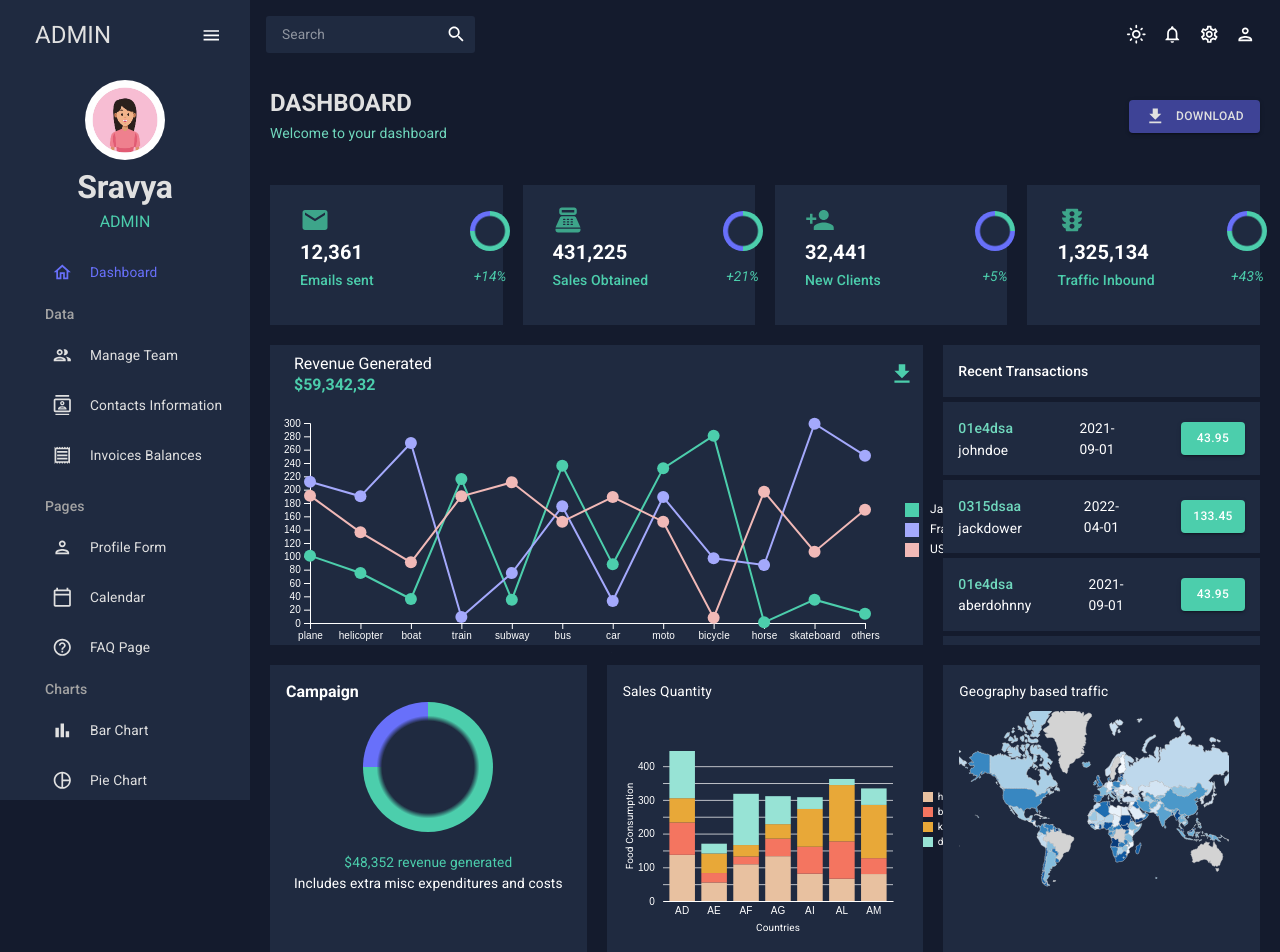
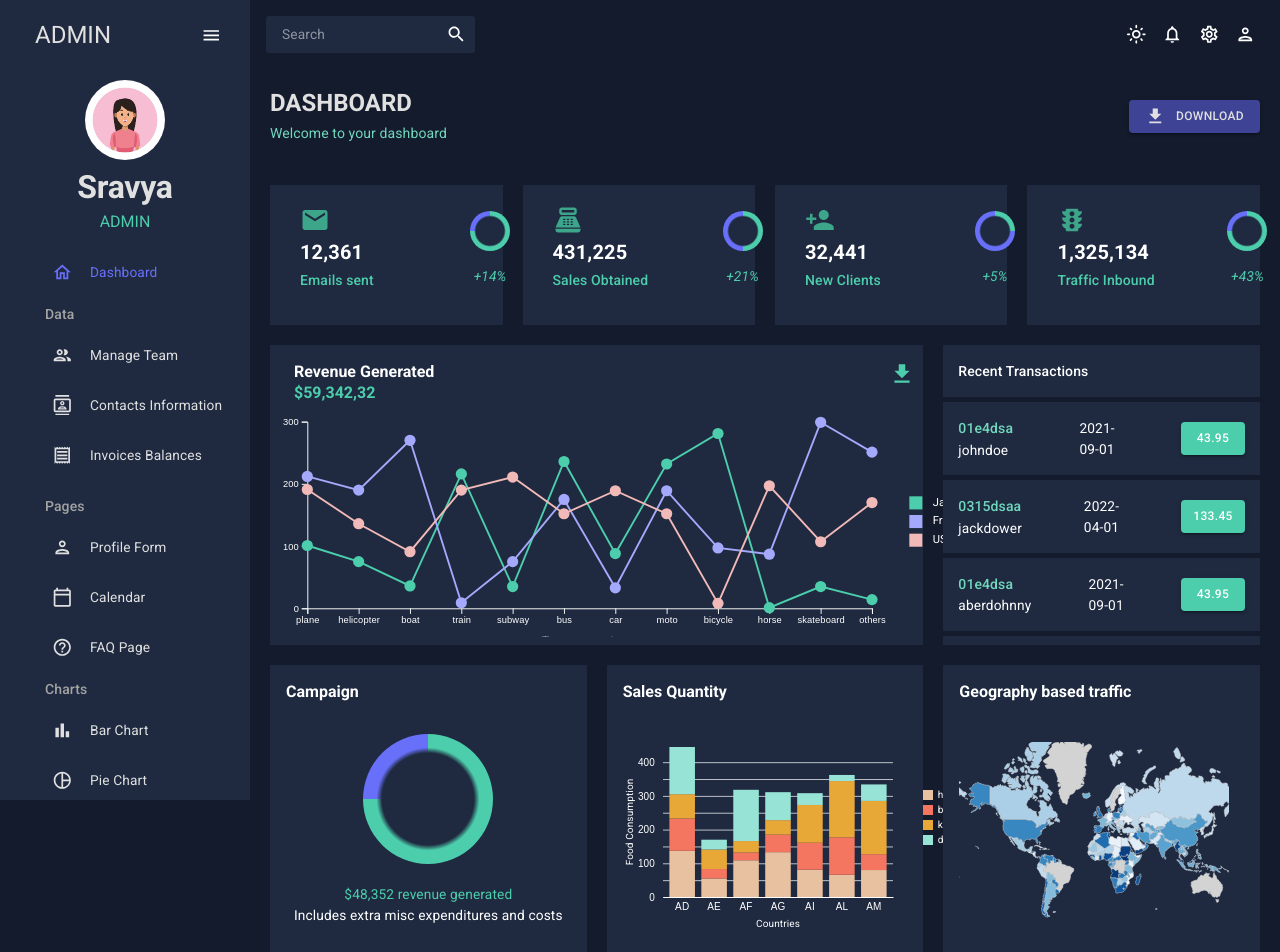
Before and after one commit to sravyavulisetty/react-admin-dashboard, a React (Create React App) app: page / in a window 1280 px wide. Shown: the top 952 px of the page. Built offline with nearby package versions, Linux system fonts and the light colour scheme.

Commit message:
added some changes to line chart

```diff
--- a/public/index.html
+++ b/public/index.html
@@ -2,14 +2,14 @@
 <html lang="en">
   <head>
     <meta charset="utf-8" />
-    <link rel="icon" href="%PUBLIC_URL%/favicon.ico" />
+    <link rel="icon" href='./favicon.ico' />
     <meta name="viewport" content="width=device-width, initial-scale=1" />
     <meta name="theme-color" content="#000000" />
     <meta
       name="description"
       content="Web site created using create-react-app"
     />
-    <link rel="apple-touch-icon" href="%PUBLIC_URL%/logo192.png" />
+    <link rel="Dashboard" href="../src/" />
     <!--
       manifest.json provides metadata used when your web app is installed on a
       user's mobile device or desktop. See https://developers.google.com/web/fundamentals/web-app-manifest/
@@ -24,7 +24,7 @@
       work correctly both with client-side routing and a non-root public URL.
       Learn how to configure a non-root public URL by running `npm run build`.
     -->
-    <title>React App</title>
+    <title>React Admin Dashboard</title>
   </head>
   <body>
     <noscript>You need to enable JavaScript to run this app.</noscript>
--- a/src/components/BarChart.js
+++ b/src/components/BarChart.js
@@ -137,7 +137,7 @@ const BarChart = ({barheight, barwidth}) => {
 
     return (
         <div style={{display: 'flex', alignItems: 'center'}}>
-            <div ref={svgRef} style={{position: "relative", marginTop: '30px'}}></div>
+            <div ref={svgRef} style={{position: "relative", marginTop: '25px'}}></div>
             <div>
                 <Box display='flex' gap='5px' alignItems='center'>
                     <div style={{width: '10px', height: '10px', backgroundColor: 'rgb(232, 193, 160)'}}></div>
--- a/src/components/LineChart.js
+++ b/src/components/LineChart.js
@@ -31,12 +31,14 @@ const LineChart = ({ linewidth, lineheight, cutoffwidth, cutoffheight }) => {
       .domain(mockLineData.map(d => d.id))
       .range(mockLineData.map(d => d.color));
 
+    const yTicks = d3.range(0, d3.max(mockLineData.flatMap(d => d.data.map(datapoint => datapoint.y))) + 100, 100)
+
     g.append('g')
       .attr('transform', `translate(0,${innerHeight})`)
       .call(d3.axisBottom(xScale));
 
     g.append('g')
-      .call(d3.axisLeft(yScale));
+      .call(d3.axisLeft(yScale).tickValues(yTicks));
 
     const line = d3.line()
       .x(d => xScale(d.x))
--- a/src/pages/dashboard/index.js
+++ b/src/pages/dashboard/index.js
@@ -44,8 +44,8 @@ const Dashboard = () => {
 
           <Box gridColumn={matches ? "span 8" : "span 12"} gridRow="span 2" sx={{backgroundColor: colors.primary[400]}} >
             <Box display='flex' justifyContent='space-between' alignItems='center'>
-              <Box px={3} py={1}>
-                <Typography variant='h5'>Revenue Generated</Typography>
+              <Box px={3} pt={2}>
+                <Typography variant='h5' sx={{fontWeight: 'bold'}} >Revenue Generated</Typography>
                 <Typography variant='h5' sx={{color: colors.greenAccent[500], fontWeight: "bold"}}>$59,342,32</Typography>
               </Box>
               <Box>
@@ -55,7 +55,7 @@ const Dashboard = () => {
               </Box>
             </Box>
             <Box width={700} height={300}>
-              <LineChart linewidth={700} lineheight={250} cutoffheight={0} cutoffwidth={75}/>
+              <LineChart linewidth={750} lineheight={250} cutoffheight={0} cutoffwidth={75}/>
             </Box>
           </Box>
           <Box sx={{overflowY: 'scroll'}} gridColumn={matches ? "span 4" : "span 12"} gridRow="span 2">
@@ -77,21 +77,23 @@ const Dashboard = () => {
           <Box sx={{backgroundColor: colors.primary[400]}} gridColumn={matches ? "span 4" : "span 12"} gridRow="span 2" p={2}>
             <Typography variant='h5' sx={{fontWeight: 'bold'}} >Campaign</Typography>
             <Box display='flex' flexDirection='column' justifyContent='center' alignItems='center'>
-              <ProgressCircle size={130} progress='0.75'/>
+              <Box mt={4}>
+                <ProgressCircle size={130} progress='0.75'/>
+              </Box>
               <Typography sx={{color: colors.greenAccent[500], mt: '20px'}}>$48,352 revenue generated</Typography>
               <Typography>Includes extra misc expenditures and costs</Typography>
             </Box>
           </Box>
 
           <Box sx={{backgroundColor: colors.primary[400]}} gridColumn={matches ? "span 4" : "span 12"} gridRow="span 2" p={2}>
-            <Typography>Sales Quantity</Typography>
+            <Typography variant='h5' sx={{fontWeight: 'bold'}} >Sales Quantity</Typography>
             <Box height={250}>
               <BarChart barheight={200} barwidth={300}/>
             </Box>
           </Box>
           <Box sx={{backgroundColor: colors.primary[400]}} gridColumn={matches ? "span 4" : "span 12"} gridRow="span 2" p={2}>
-            <Typography>Geography based traffic</Typography>
-            <Box height={200}>
+            <Typography variant='h5' sx={{fontWeight: 'bold'}} >Geography based traffic</Typography>
+            <Box height={200} mt={5}>
               <GeographyChart geowidth={350} geoheight={300} showScale={false} />
             </Box>
           </Box>
```
Also changed, not shown: 1 other file (tests, documents, lock files or other folders).
